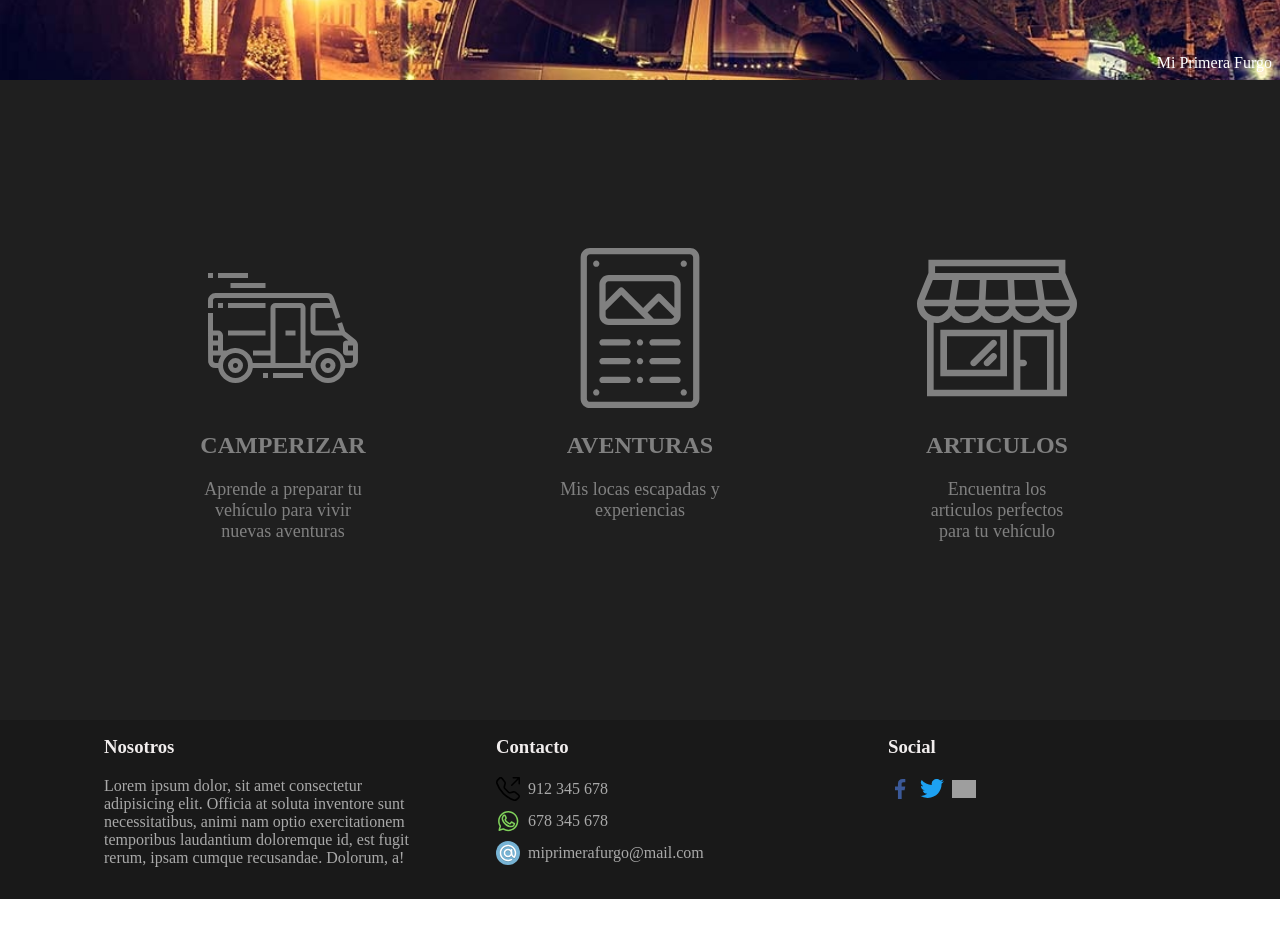
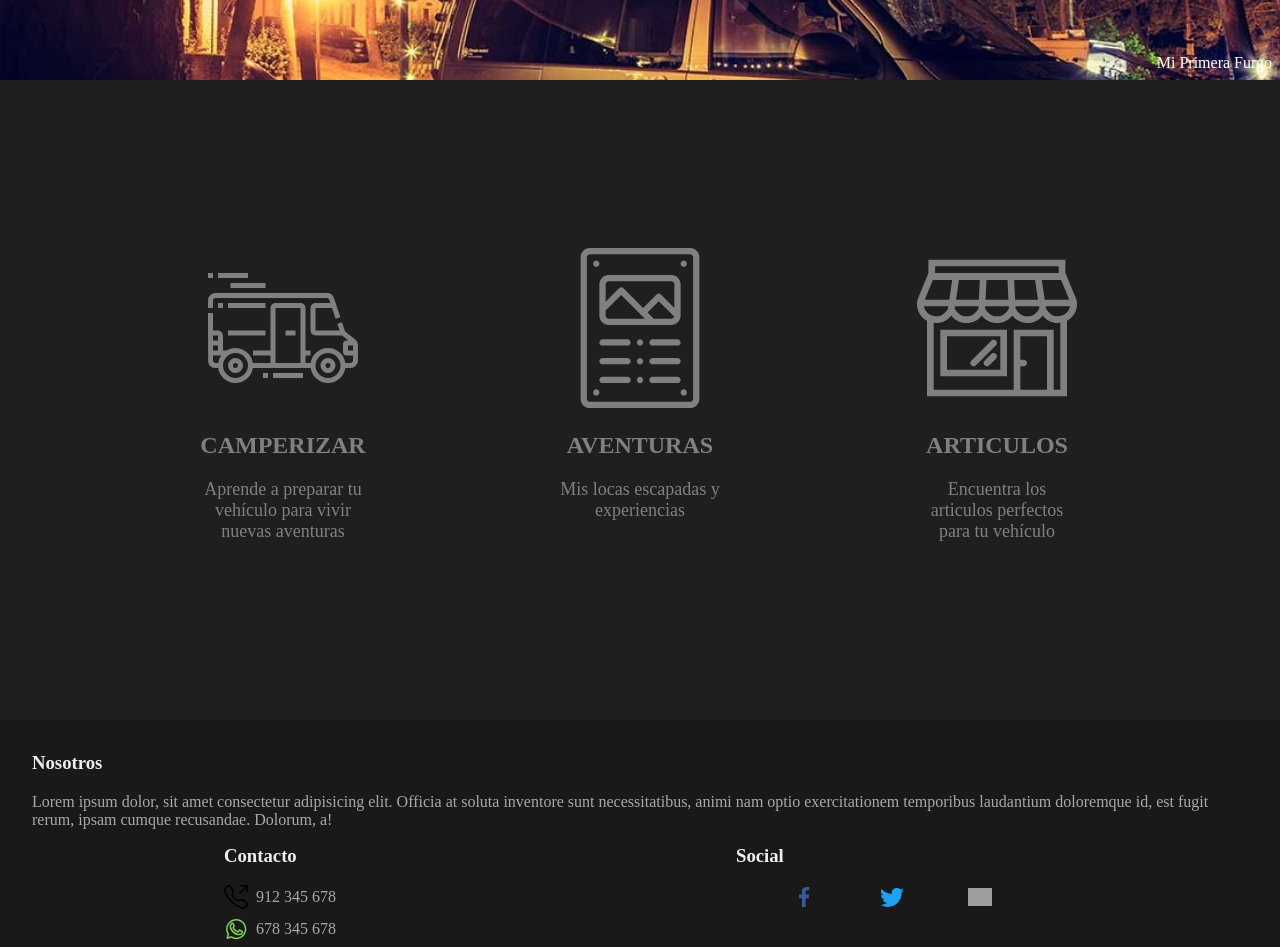
Before and after one commit to j0tac3/miprimerafurgo, an Angular app: page /home in a window 1280 px wide. Shown: the top 947 px of the page. Before the commit the page ends 899 px from the top, so only its background shows below. Built offline with nearby package versions, Linux system fonts and the light colour scheme; grey boxes are pictures that could not be loaded.

Commit message:
Maquetando el footer

```diff
--- a/src/app/components/home-components/footer/footer.component.css
+++ b/src/app/components/home-components/footer/footer.component.css
@@ -1,6 +1,5 @@
 .footer-container{
-    padding-left: 2rem;
-    padding-top: 1rem;
+    padding: 2rem;
 
     display: flex;
     flex-wrap: wrap;
@@ -10,9 +9,10 @@
     color: darkgray;
     background-color: rgba(0, 0, 0, 0.9);
 }
+.footer-region-container{
+    width: 20rem;
+}
 .nosotros-container{
-    width: 20rem;
-    margin-bottom: 1rem;
 }
 .title{
     color: #f1eded;
@@ -21,8 +21,6 @@
 .nosotros-text{
 }
 .contacto-container{
-    width: 20rem;
-    margin-bottom: 1rem;
 }
 .contact-option{
     display: flex;
@@ -35,8 +33,6 @@
 }
 
 .social-container{
-    width: 20rem;
-    margin-bottom: 1rem;
 }
 .social-icon{
     width: 1.5rem;
@@ -49,13 +45,16 @@
 }
 .socials{
     display: flex;
-    /* justify-content: space-evenly; */
     align-items: center;
+    justify-content: space-evenly;
 }
 
 @media screen and (max-width: 750px) {
     .footer-container{
         flex-direction: column;
-        align-items: center;
+    }
+    .footer-region-container{
+        width: 100%;
+        margin-bottom: 1rem;
     }
 }
--- a/src/app/components/home-components/footer/footer.component.html
+++ b/src/app/components/home-components/footer/footer.component.html
@@ -3,7 +3,7 @@
         <h3 class="title">Nosotros</h3>
         <p class="nosotros-text">Lorem ipsum dolor, sit amet consectetur adipisicing elit. Officia at soluta inventore sunt necessitatibus, animi nam optio exercitationem temporibus laudantium doloremque id, est fugit rerum, ipsam cumque recusandae. Dolorum, a!</p>
     </div>
-    <div class="contacto-container">
+    <div class="contacto-container footer-region-container">
         <h3 class="title">Contacto</h3>
         <div class="contact-option">
             <img    src="assets/media/icons/social/telephone_dark.svg"
@@ -11,7 +11,7 @@
                     class="contact-icon">
             <span>912 345 678</span>
         </div>
-        <div class="contact-option">
+        <div class="contact-option footer-region-container">
             <img    src="assets/media/icons/social/whatsapp_color.svg"
                     alt=""
                     class="contact-icon">
@@ -24,7 +24,7 @@
             <span>miprimerafurgo@mail.com</span>
         </div>
     </div>
-    <div class="social-container">
+    <div class="social-container footer-region-container">
         <h3 class="title">Social</h3>
         <div class="socials">
             <img    src="assets/media/icons/social/facebook_color.svg"
```
